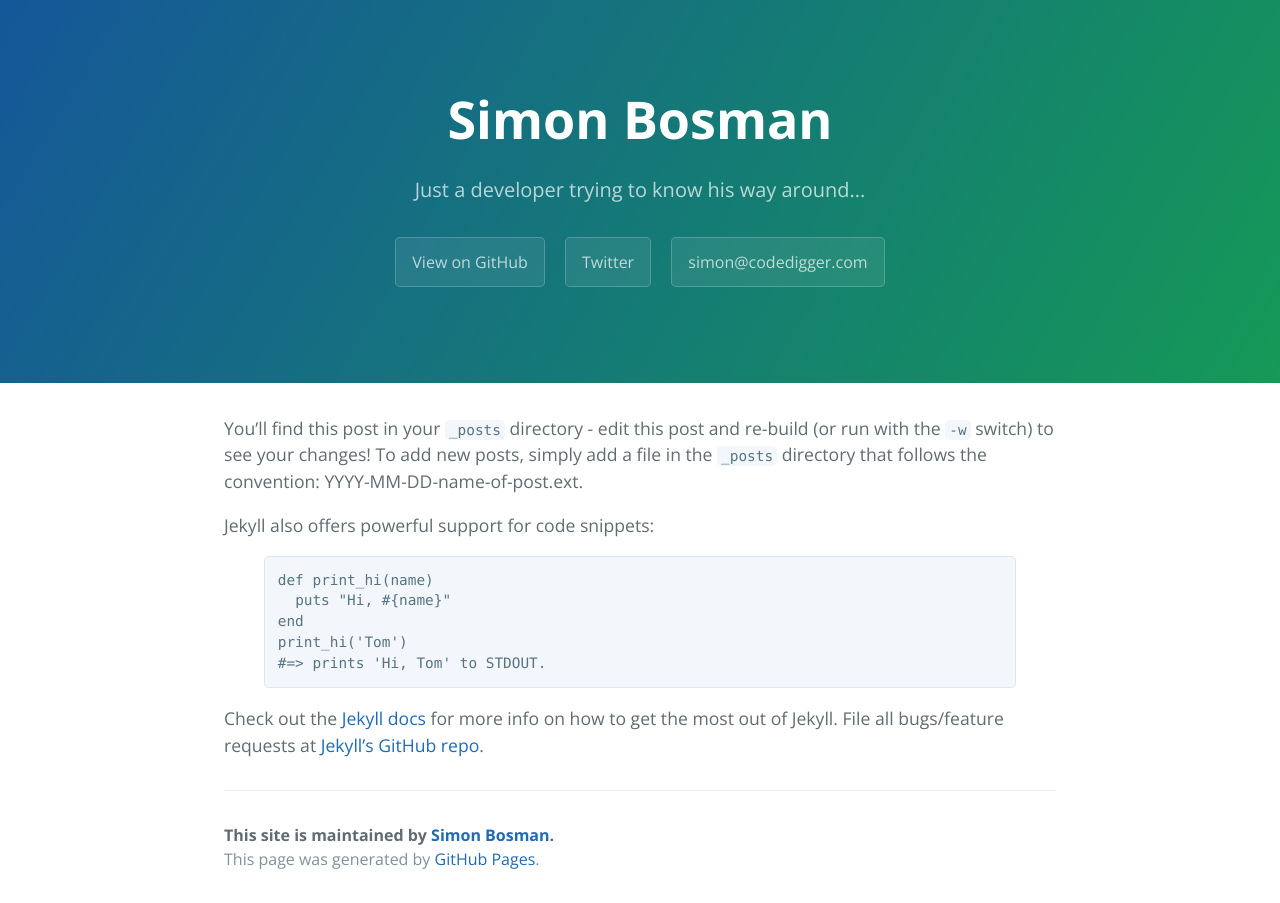
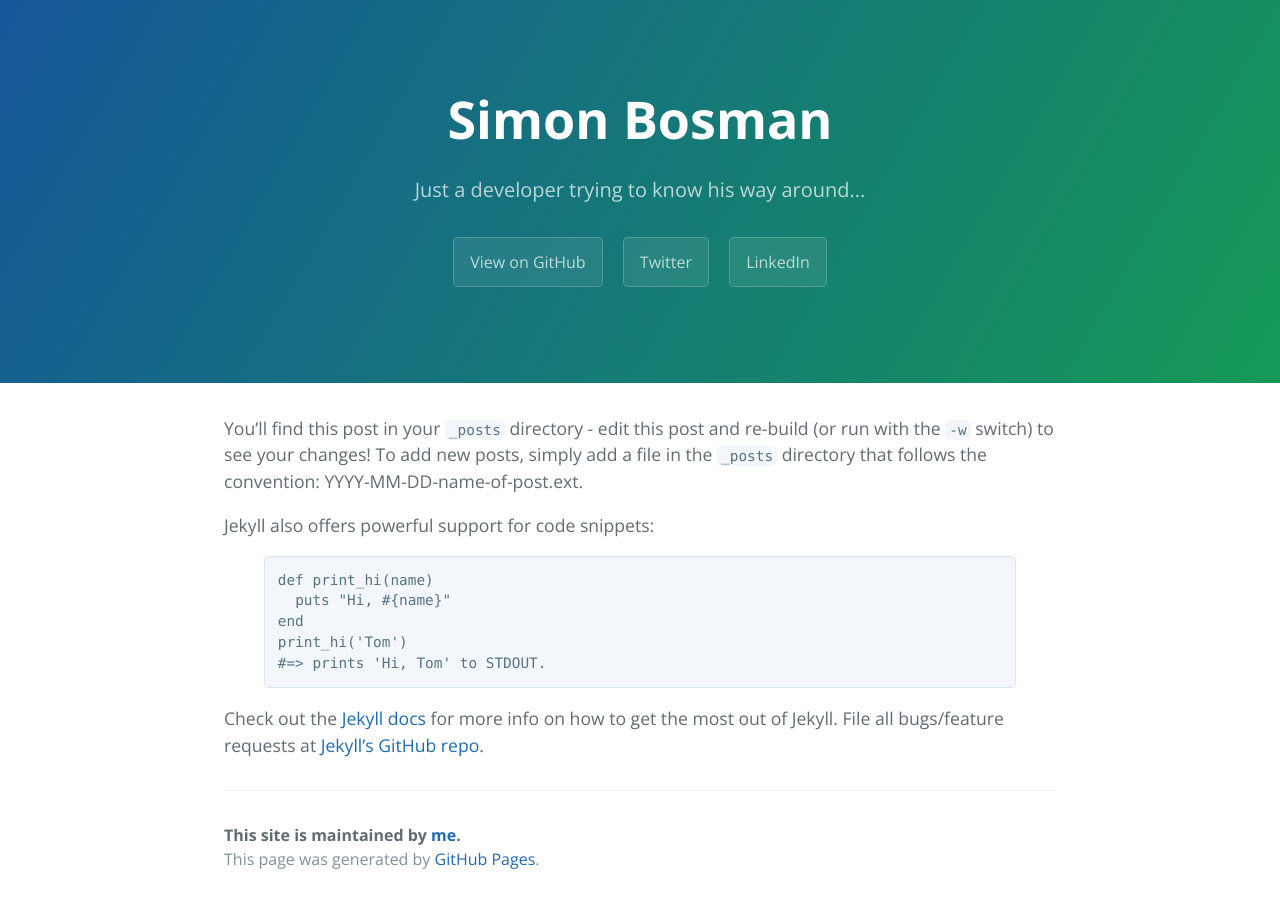
Before and after one commit to simonbosman/simonbosman.github.io, a Jekyll site: the page built from _posts/2016-02-12-sample-content.markdown, in a window 1280 px wide. Built offline with Jekyll 4.4.1, drawn with Linux system fonts in a browser that asks for light colours.

Commit message:
added twitter and linkedin buttons

```diff
--- a/_includes/page-footer.html
+++ b/_includes/page-footer.html
@@ -1,4 +1,4 @@
 <footer class="site-footer">
-  <span class="site-footer-owner">This site is maintained by <a href="{{ site.author.url }}">{{ site.author.name }}</a>.</span>
+	<span class="site-footer-owner">This site is maintained by <a href="{{site.author.url}}">me</a>.</span>
   <span class="site-footer-credits">This page was generated by <a href="https://pages.github.com">GitHub Pages</a>.</span>
 </footer>
--- a/_includes/page-header.html
+++ b/_includes/page-header.html
@@ -3,5 +3,5 @@
   <h2 class="project-tagline">{{ site.tagline }}</h2>
   <a href="https://www.github.com/simonbosman" class="btn">View on GitHub</a>
   <a href="https://www.twitter.com/simonbosman" class="btn">Twitter</a>
-  <a href="mailto:simon@codedigger.com" class="btn">simon@codedigger.com</a>
+  <a href="https://nl.linkedin.com/in/simon-bosman-72aa417" class="btn">LinkedIn</a>
 </section>
```
